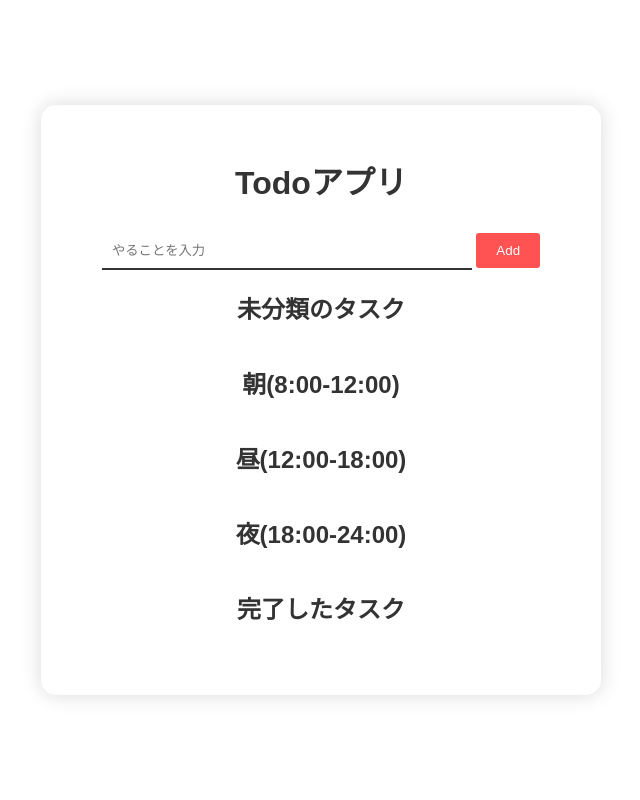
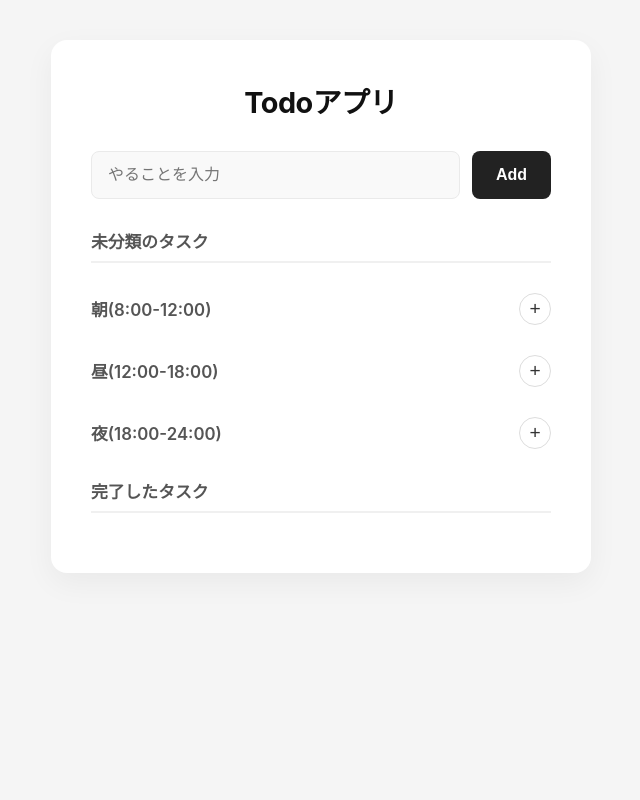
Before and after one commit to MaekobaShun/ToDoList, a Flask app: page / in a window 1280 px wide. Shown: the whole page, without its empty margins (319-959 px from the left). Run offline with Flask 3, Linux system fonts and the light colour scheme.

Commit message:
＋ボタンの追加と、デザインの改良

```diff
--- a/static/main.js
+++ b/static/main.js
@@ -36,9 +36,11 @@ function addTask(event) {
     }
     // タスクを追加する枠を作る
     const taskItem = document.createElement("li");
+    taskItem.className = "task-item";
 
     // 入力内容のテキストを表示する場所を追加
     const taskText = document.createElement("p");
+    taskText.className = "task-text";
     taskText.textContent = text;
     taskItem.append(taskText);
 
@@ -58,14 +60,15 @@ function addTask(event) {
 // 朝昼夜ボタンの追加
 function timeboxingButtons(taskItem) {
     const slots = [
-        { label: "朝", listSelector: "#morningList" },
-        { label: "昼", listSelector: "#afternoonList" },
-        { label: "夜", listSelector: "#nightList" },
+        { label: "☀️", listSelector: "#morningList" },
+        { label: "🕛", listSelector: "#afternoonList" },
+        { label: "🌙", listSelector: "#nightList" },
     ];
 
     for (const { label, listSelector } of slots) {
         const btn = document.createElement("button");
         btn.type = "button";
+        btn.className = "slot-btn";
         btn.textContent = label;
         btn.addEventListener("click", () => {
             document.querySelector(listSelector).append(taskItem);
@@ -79,6 +82,7 @@ function OrganizationButtons(taskItem){
     // 完了ボタンを作って追加する
     const doneCheckbox = document.createElement("input");
     doneCheckbox.type = "checkbox";
+    doneCheckbox.className = "task-done";
 
     doneCheckbox.addEventListener("change", ()=>{
         if(doneCheckbox.checked){
@@ -93,6 +97,8 @@ function OrganizationButtons(taskItem){
 
     // 削除ボタンを作って追加する
     const deleteButton = document.createElement("button");
+    deleteButton.type = "button";
+    deleteButton.className = "delete-btn";
     deleteButton.textContent = "🗑";
     deleteButton.addEventListener("click", (event)=>{
         const taskItem =event.target.parentElement;
--- a/static/style.css
+++ b/static/style.css
@@ -1,92 +1,209 @@
+* {
+    box-sizing: border-box;
+}
+
 body {
-    background-color: #fff;
-    font-family: Arial, sans-serif;
+    background-color: #f5f5f5;
+    font-family: -apple-system, BlinkMacSystemFont, "Segoe UI", Roboto, "Helvetica Neue", Arial, sans-serif;
     color: #333;
     margin: 0;
-    padding: 0;
+    padding: 40px 20px;
     display: flex;
     justify-content: center;
-    align-items: center;
-    height: 100vh;
+    align-items: flex-start;
+    min-height: 100vh;
 }
 
-
 .container {
-    text-align: center;
-    width: 500px;
-    box-shadow: 0px 0px 20px 0px rgba(0,0,0,0.15);
-    padding: 30px;
-    border-radius: 15px;
+    background-color: #ffffff;
+    width: 100%;
+    max-width: 540px;
+    box-shadow: 0 10px 30px rgba(0, 0, 0, 0.05);
+    padding: 40px;
+    border-radius: 16px;
 }
 
+h1 {
+    color: #111;
+    font-size: 1.8rem;
+    margin-top: 0;
+    margin-bottom: 30px;
+    text-align: center;
+    letter-spacing: -0.5px;
+}
 
-h1 {
-    color: #333;
+h2 {
+    color: #555;
+    font-size: 1.05rem;
+    margin: 30px 0 15px;
+    font-weight: 600;
+    border-bottom: 2px solid #f0f0f0;
+    padding-bottom: 8px;
+}
+
+/* Form */
+#add-form {
+    display: flex;
+    gap: 12px;
     margin-bottom: 30px;
 }
 
-
 input[type="text"] {
-    width: 70%;
-    padding: 10px;
-    border: none;
-    border-bottom: 2px solid #333;
+    flex: 1;
+    padding: 14px 16px;
+    background-color: #f9f9f9;
+    border: 1px solid #eaeaea;
+    border-radius: 8px;
+    font-size: 1rem;
     outline: none;
-    transition: border-bottom 0.3s;
+    transition: all 0.2s ease;
 }
 
-
 input[type="text"]:focus {
-    border-bottom: 2px solid #ff5252;
+    background-color: #ffffff;
+    border-color: #333;
+    box-shadow: 0 0 0 3px rgba(51, 51, 51, 0.1);
 }
 
-
-button {
-    padding: 10px 20px;
+#add-form button {
+    padding: 14px 24px;
     border: none;
-    background-color: #ff5252;
-    border-radius: 3px;
-    align-items: center;
+    background-color: #222;
+    border-radius: 8px;
     color: #fff;
+    font-weight: 600;
+    font-size: 1rem;
     cursor: pointer;
-    transition: background-color 0.3s;
+    transition: background-color 0.2s;
 }
 
-
-button:hover {
-    background-color: #e04040;
+#add-form button:hover {
+    background-color: #000;
 }
 
-.icon-button {
-    display: inline-flex;
-    justify-content: center;
+/* Group Headers */
+.flex-container {
+    display: flex;
     align-items: center;
-    width: 40px;
-    height: 40px;
-    padding: 0;
-    font-size: 18px;
-    line-height: 1;
+    justify-content: space-between;
+    margin-top: 30px;
+    margin-bottom: 15px;
 }
 
+.flex-container h2 {
+    margin: 0;
+    border: none;
+    padding: 0;
+}
 
+.flex-container button {
+    background-color: #fff;
+    border: 1px solid #ddd;
+    color: #333;
+    width: 32px;
+    height: 32px;
+    border-radius: 50%;
+    display: flex;
+    align-items: center;
+    justify-content: center;
+    cursor: pointer;
+    font-size: 1.2rem;
+    transition: all 0.2s ease;
+}
+
+.flex-container button:hover {
+    background-color: #f0f0f0;
+    border-color: #ccc;
+    transform: scale(1.05);
+}
+
+/* Task Lists */
 ul {
     list-style: none;
     padding-left: 0;
-    margin: 40px 0 15px;
+    margin: 0 0 20px 0;
 }
 
-
-li {
-    background-color: #f5f5f5;
-    padding: 18px 20px;
+.task-item {
+    display: flex;
+    align-items: center;
+    gap: 12px;
+    padding: 14px 18px;
     margin-bottom: 10px;
-    border-radius: 3px;
-    display: flex;
-    justify-content: space-between;
-    align-items: center;
+    background-color: #ffffff;
+    border: 1px solid #eee;
+    border-radius: 10px;
+    box-shadow: 0 2px 4px rgba(0,0,0,0.01);
+    transition: transform 0.15s ease, box-shadow 0.15s ease;
 }
 
+.task-item:hover {
+    box-shadow: 0 4px 12px rgba(0,0,0,0.05);
+    transform: translateY(-1px);
+    border-color: #ddd;
+}
 
-li form {
-    display: inline;
+.task-text {
+    flex: 1;
+    margin: 0;
+    color: #222;
+    font-size: 0.95rem;
+    word-break: break-word;
+    line-height: 1.4;
 }
+
+/* Task Buttons */
+.task-item .slot-btn,
+.task-item .delete-btn {
+    padding: 6px;
+    border: none;
+    background: transparent;
+    color: #888;
+    font-size: 1.1rem;
+    cursor: pointer;
+    border-radius: 6px;
+    display: flex;
+    align-items: center;
+    justify-content: center;
+    transition: background-color 0.2s, transform 0.1s;
+    opacity: 0.7;
+}
+
+.task-item:hover .slot-btn,
+.task-item:hover .delete-btn {
+    opacity: 1;
+}
+
+.task-item .slot-btn:hover {
+    background-color: #f0f0f0;
+}
+
+.task-item .delete-btn:hover {
+    background-color: #ffeeee;
+}
+
+.task-item .task-done {
+    width: 20px;
+    height: 20px;
+    flex-shrink: 0;
+    cursor: pointer;
+    accent-color: #222;
+    margin: 0;
+}
+
+/* Done tasks styling */
+#doneList .task-item {
+    opacity: 0.6;
+    background-color: #fafafa;
+    border-color: #f0f0f0;
+    box-shadow: none;
+}
+
+#doneList .task-item:hover {
+    transform: none;
+}
+
+#doneList .task-text {
+    text-decoration: line-through;
+    color: #999;
+}
--- a/templates/index.html
+++ b/templates/index.html
@@ -24,18 +24,29 @@
 
 
 
-        <!-- スクロール先 -->
-        <h2 id="morning">朝(8:00-12:00)</h2>
+        <!--朝のグループ-->
+        <div class="flex-container">
+            <h2 id="morning">朝(8:00-12:00)</h2>
+            <button type="button" id="morning-add-task">+</button>
+        </div>
         <ul id="morningList"></ul>
-        <h2 id="afternoon">昼(12:00-18:00)</h2>
+
+        <!--昼のグループ-->
+        <div class="flex-container">
+            <h2 id="afternoon">昼(12:00-18:00)</h2>
+            <button type="button" id="afternoon-add-task">+</button>
+        </div>
         <ul id="afternoonList"></ul>
-        <h2 id="night">夜(18:00-24:00)</h2>
+
+        <!--夜のグループ-->
+        <div class="flex-container">
+            <h2 id="night">夜(18:00-24:00)</h2>
+            <button type="button" id="night-add-task">+</button>
+        </div>
         <ul id="nightList"></ul>
 
         <h2>完了したタスク</h2>
         <ul id="doneList"></ul>
-
-        </ul>
     </div>
 
 </body>
```
Also changed, not shown: instance/db.sqlite.
